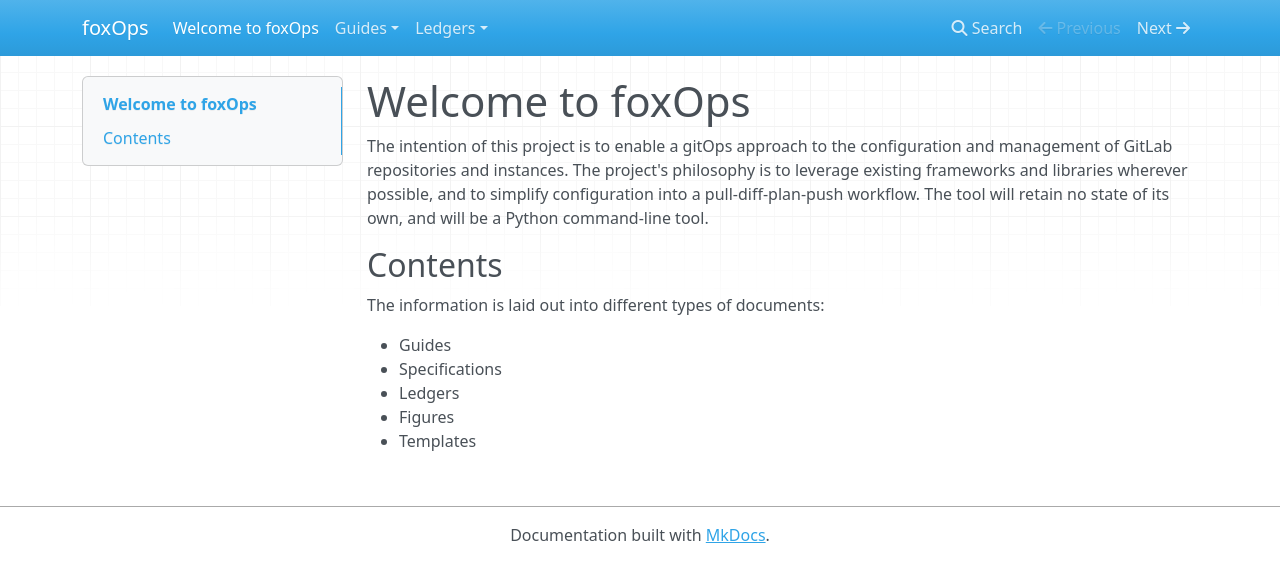
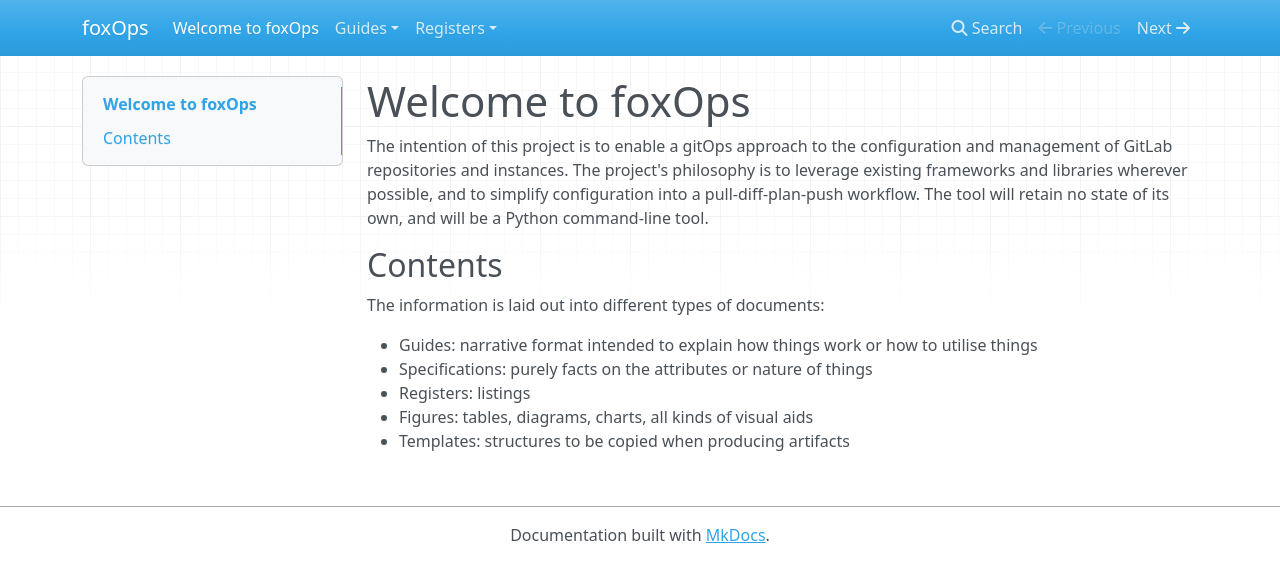
Before and after one commit to arichtman/foxOps, an MkDocs documentation site: the page built from docs/index.md, in a window 1280 px wide. Shown: the top 582 px of the page. Built offline with MkDocs 1.6.1, drawn with Linux system fonts in a browser that asks for light colours; nearby versions of some CDN libraries.

Commit message:
docs(decision-register): selected Typer module for arguments based on requirements
needed rapid prototype so left env vars and config files out of scope

Resolves #7

```diff
--- a/docs/index.md
+++ b/docs/index.md
@@ -6,8 +6,8 @@ The intention of this project is to enable a gitOps approach to the configuratio
 
 The information is laid out into different types of documents:
 
-- Guides
-- Specifications
-- Ledgers
-- Figures
-- Templates
+- Guides: narrative format intended to explain how things work or how to utilise things
+- Specifications: purely facts on the attributes or nature of things
+- Registers: listings
+- Figures: tables, diagrams, charts, all kinds of visual aids
+- Templates: structures to be copied when producing artifacts
```
Also changed, not shown: docs/ledgers/decision-register.md (deleted, +0 -9 lines), docs/registers/decisions.md (added, +20 -0 lines), docs/registers/requirements.md (added, +19 -0 lines).
